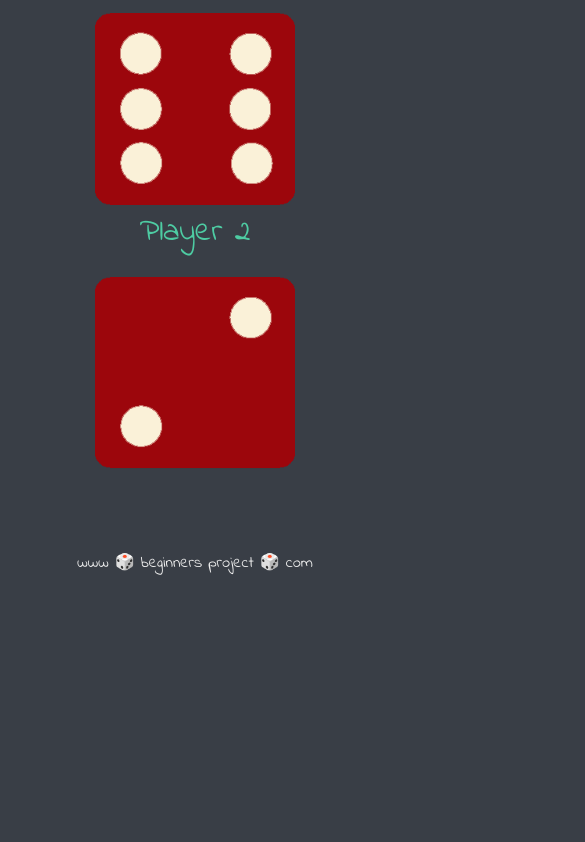
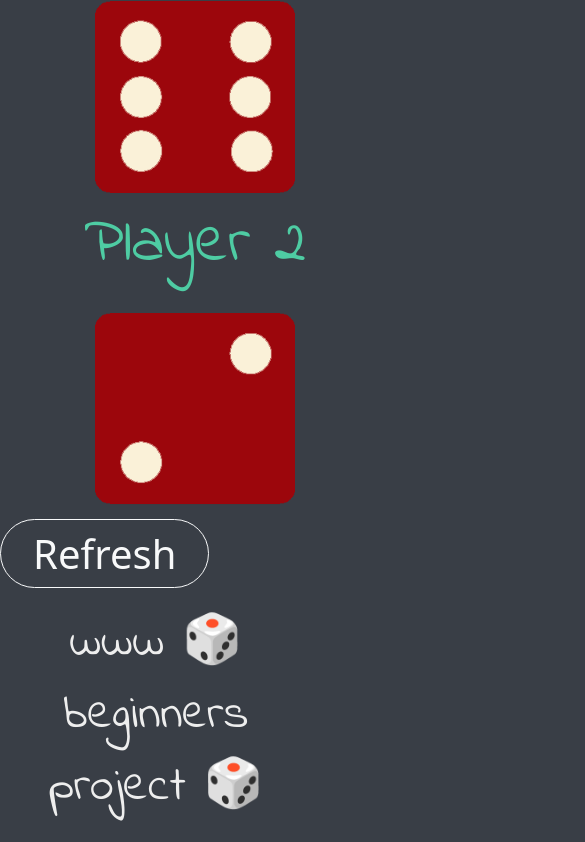
Before and after one commit to varunmittal461/Dicee, a plain HTML site: page index.html in a window 390 px wide. Shown: the part 729-1571 px from the top of the page, 585 px wide, since content can reach past the window. Before the commit the page ends 1304 px from the top, so only its background shows below. Drawn offline with nearby package versions, Linux system fonts and the light colour scheme.

Commit message:
add media query

```diff
--- a/styles.css
+++ b/styles.css
@@ -46,3 +46,25 @@ footer {
   font-family: 'Indie Flower', cursive;
 
 }
+@media (max-width:768px){
+  h1{
+    margin: auto;
+  }
+  p{
+    font-size: 4rem;
+  }
+  .dice{
+      display: inline;
+  }
+  .button-1 {
+    left: auto;
+  }
+  .btn-lg{
+    padding: .2rem 2rem;
+    font-size: 2.5rem;
+  }
+  footer{
+    width: 80%;
+    font-size: 3rem;
+  }
+}
```
